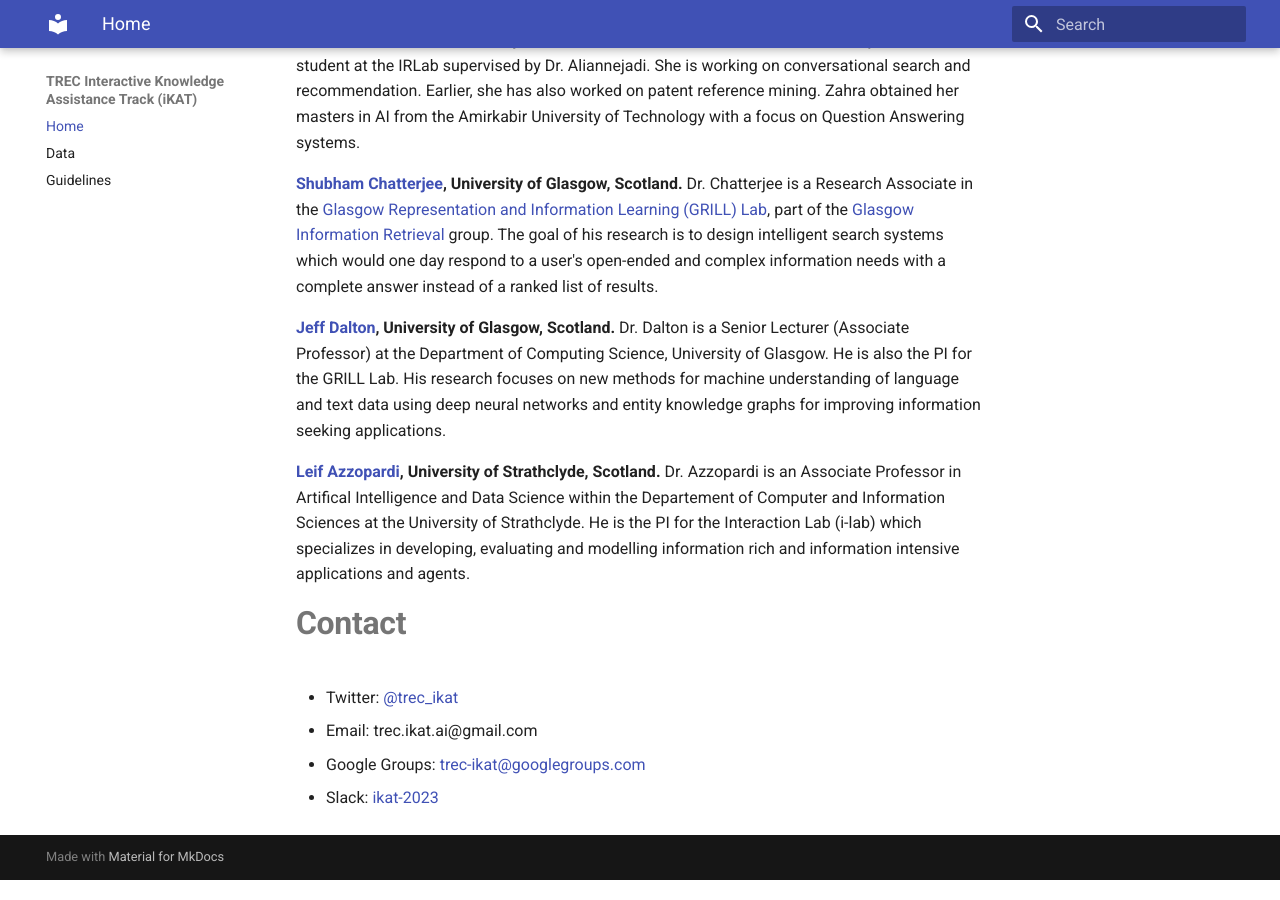
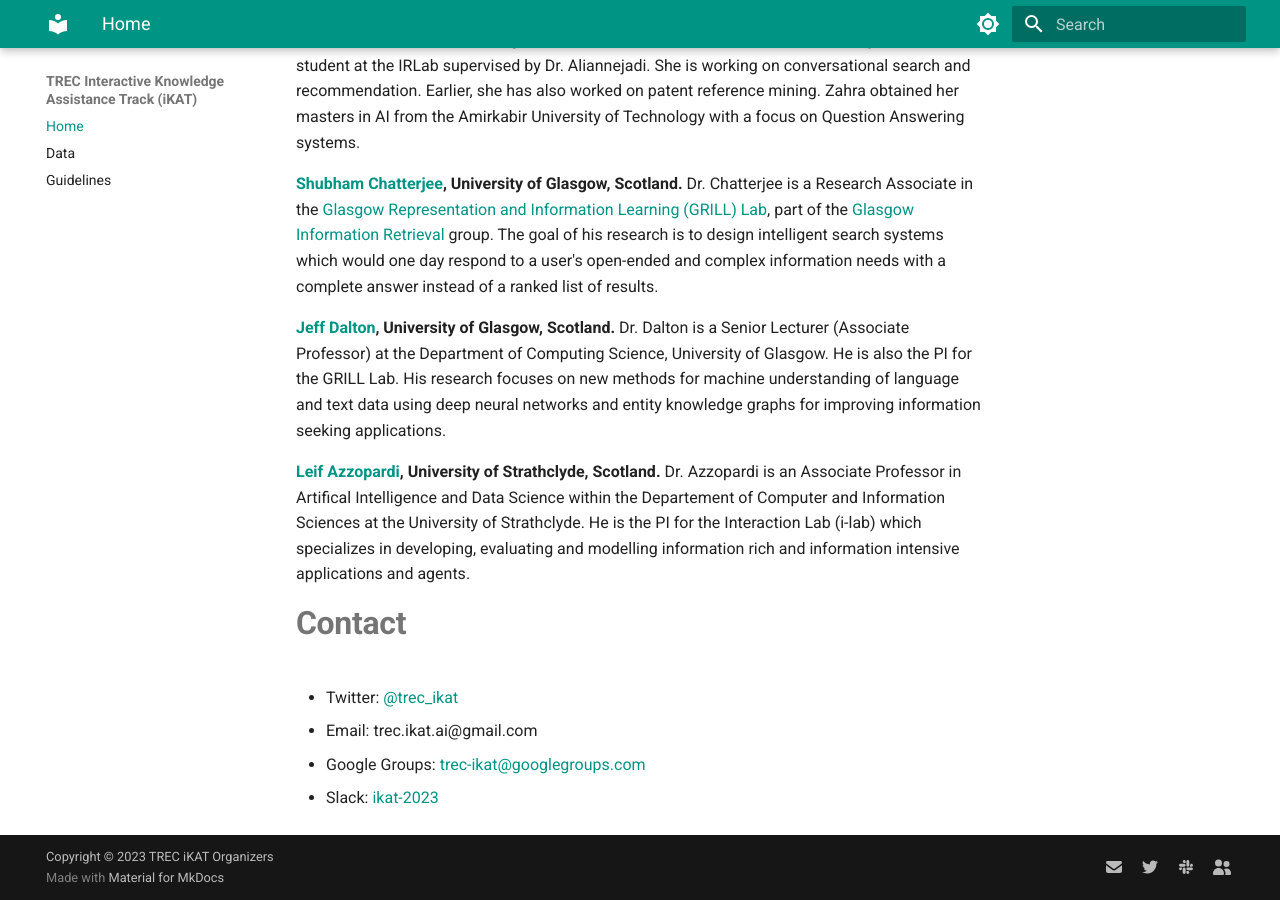
Before and after one commit to shubham526/trec-ikat-website, an MkDocs documentation site: the page built from docs/index.md, in a window 1280 px wide and 900 px high, scrolled down 1201 px. Built offline with MkDocs 1.6.1 and Material for MkDocs 9.7.7, drawn with Linux system fonts in a browser that asks for light colours.

Commit message:
Changed site color, accent. Added copyright notice and social icons to footer.

```diff
--- a/mkdocs.yml
+++ b/mkdocs.yml
@@ -4,4 +4,36 @@ nav:
     - Home: index.md
     - Data: data.md
     - Guidelines: guidelines.md
-theme: material
+theme:
+  name: material
+  palette:
+     # Palette toggle for light mode
+    - scheme: default
+      primary: teal
+      accent: red
+      toggle:
+        icon: material/brightness-7
+        name: Switch to dark mode
+
+    # Palette toggle for dark mode
+    - scheme: slate
+      primary: teal
+      accent: red
+      toggle:
+        icon: material/brightness-4
+        name: Switch to light mode
+extra:
+  social:
+    - icon: fontawesome/solid/envelope
+      name: Email Us
+      link: mailto:trec.ikat.ai@gmail.com
+    - icon: fontawesome/brands/twitter
+      name: Follow us on Twitter
+      link: https://twitter.com/trec_ikat
+    - icon: fontawesome/brands/slack
+      name: Join the slack channel
+      link: https://trectalk.slack.com/archives/C04QPBXNL01
+    - icon: fontawesome/solid/user-group
+      name: Join the Google group
+      link: trec-ikat@googlegroups.com
+copyright: Copyright &copy; 2023 TREC iKAT Organizers
```
